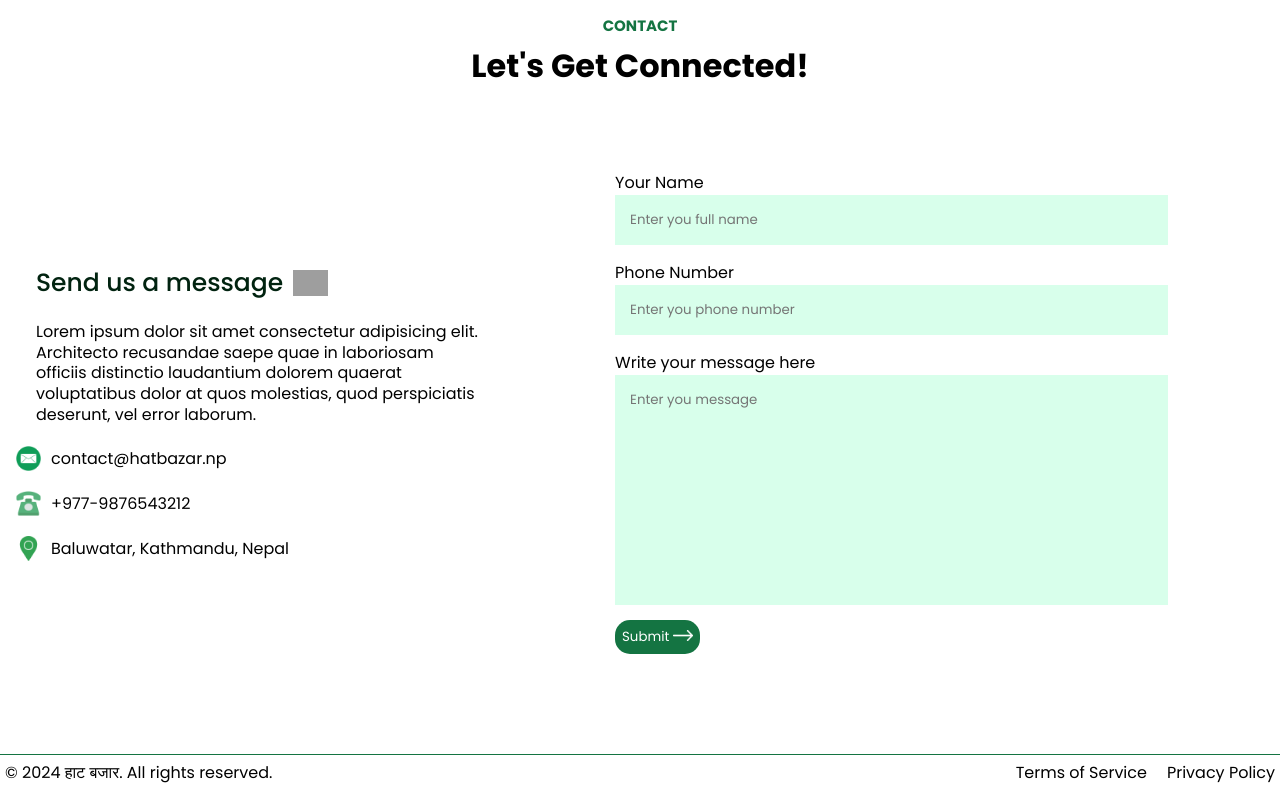
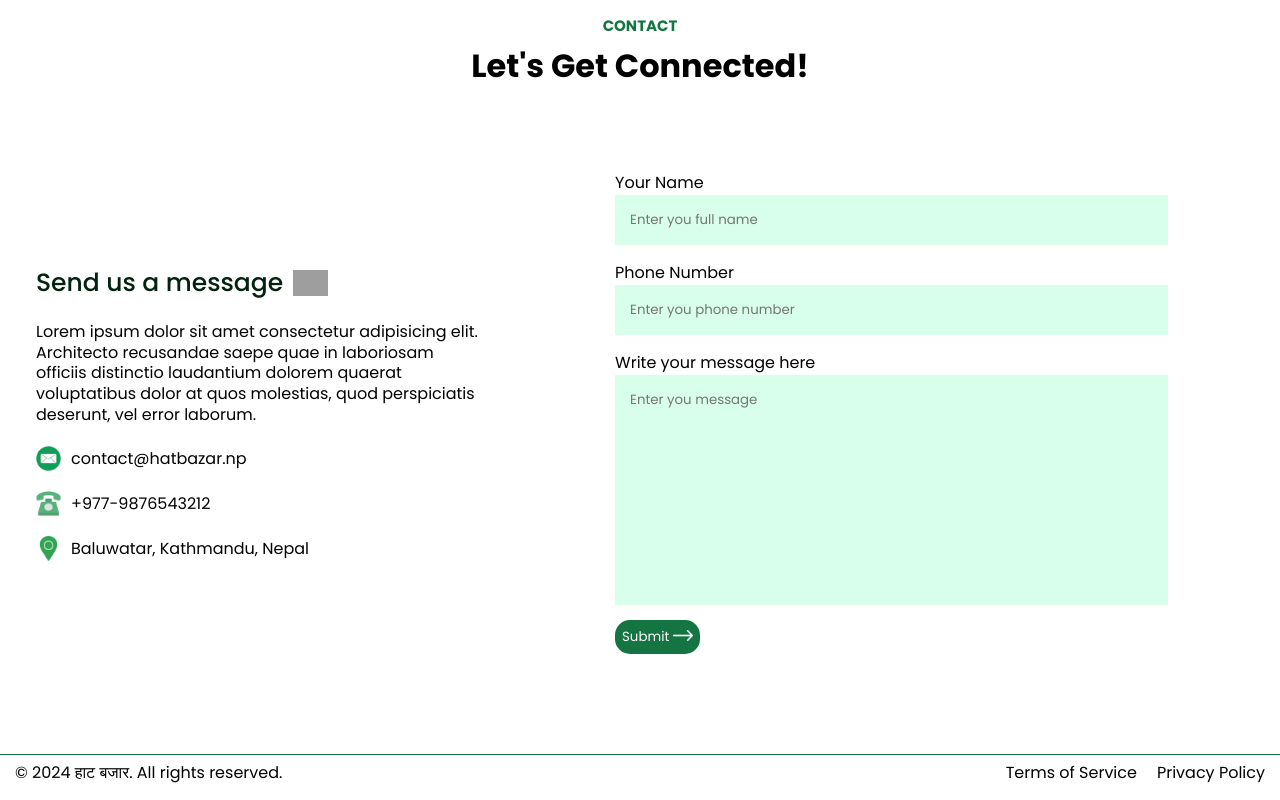
Before and after one commit to nepal-manjil32/grocery-app, a React (Vite) app: page / in a window 1280 px wide. Shown: the part 1325-2125 px from the top of the page. Built offline with nearby package versions, Linux system fonts and the light colour scheme; grey boxes are pictures that could not be loaded.

Commit message:
footer and contact edited

```diff
--- a/src/components/Contact/Contact.css
+++ b/src/components/Contact/Contact.css
@@ -41,7 +41,7 @@
 .contact-col ul li{
     display: flex;
     align-items: flex-start;
-    margin: 20px 0;
+    margin: 20px 20px;
 }
 
 .contact-col ul li img{
--- a/src/components/Footer/Footer.css
+++ b/src/components/Footer/Footer.css
@@ -4,7 +4,7 @@
     align-items: center;
     justify-content: space-between;
     border-top: 1px solid #147442;
-    padding: 5px 5px;
+    padding: 5px 15px;
 }
 
 .footer ul li{
```
